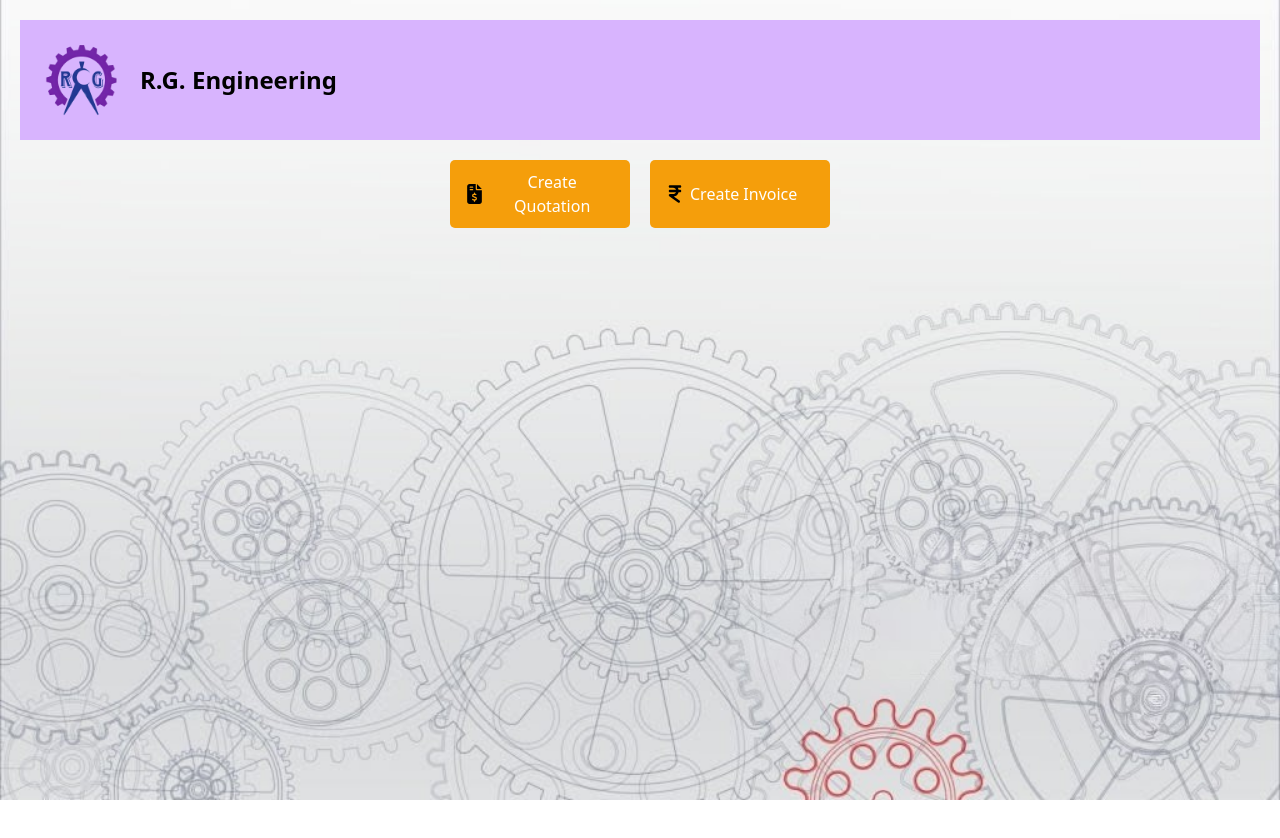
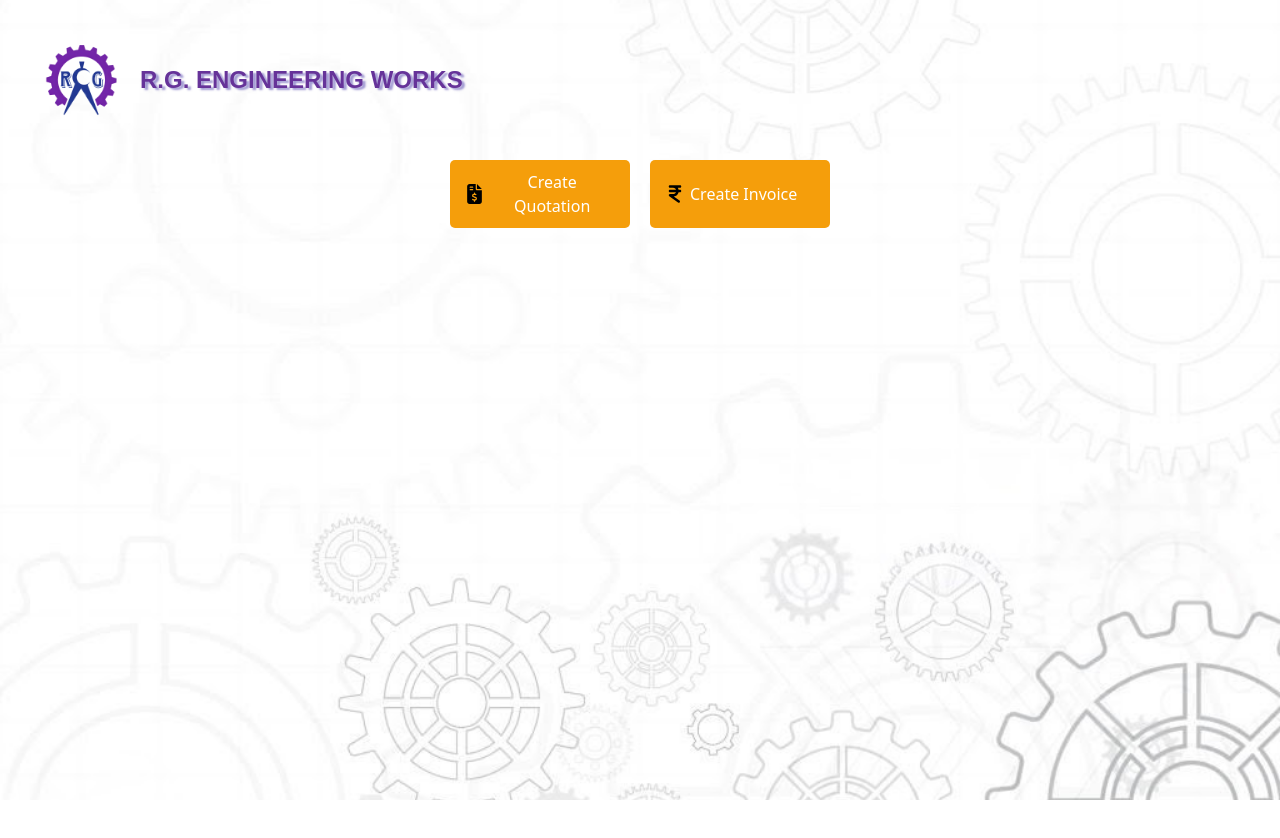
Before and after one commit to shwetayadav1997/invoice-genrator, a React (Vite) app: page / in a window 1280 px wide. Built offline with nearby package versions, Linux system fonts and the light colour scheme.

Commit message:
Added background

```diff
--- a/src/layout/Home.tsx
+++ b/src/layout/Home.tsx
@@ -4,14 +4,14 @@ import logo from '../assets/logo_2.png'; // Adjust the path to your logo
 import invoiceIcon from '../assets/invoice.svg'; // Adjust the path to your invoice icon
 import folderIcon from '../assets/folder.svg'; // Adjust the path to your folder icon
 import { ButtonWithIcon } from '../styles/quotationForm.styles';
-import img1 from '../assets/img1.jpg';
+import img1 from '../assets/background.jpg';
 import { useNavigate } from "react-router-dom";
 
 const HeaderContainer = styled.header`
   display: flex;
   align-items: center;
-  background-color: #d8b4fe;
   padding: 10px;
+
 `;
 
 const Logo = styled.img`
@@ -26,7 +26,9 @@ const Home: React.FC = () => {
             <div style={{ backgroundImage: `url(${img1})`, backgroundRepeat: 'no-repeat', backgroundPosition: 'center', backgroundSize: 'cover', padding: '20px', width: '100%', height: '100vh' }}>
                 <HeaderContainer >
                     <Logo src={logo} alt="Logo" />
-                    <span style={{ fontSize: '24px', fontWeight: 'bold' }}>R.G. Engineering</span>
+                    <span style={{ fontSize: '24px', fontWeight: 'bold', color: 'rgb(102, 51, 153)', fontFamily: 'Arial, sans-serif', textShadow: 'rgba(67, 53, 167, 0.5) 3px 2px 2px' }}>
+                        R.G. ENGINEERING WORKS
+                    </span>
                 </HeaderContainer>
 
                 <div style={{ display: 'flex', justifyContent: 'center', gap: '20px', marginTop: '20px', flexWrap: 'wrap' }}>
```
Also changed, not shown: src/assets/background.jpg (added).
